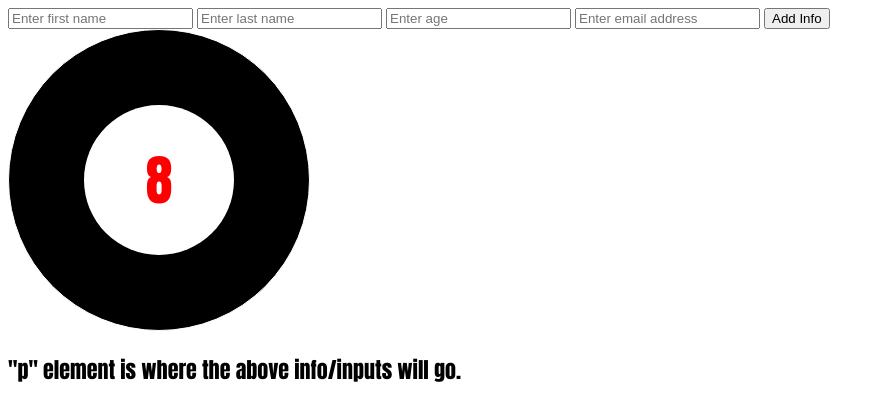
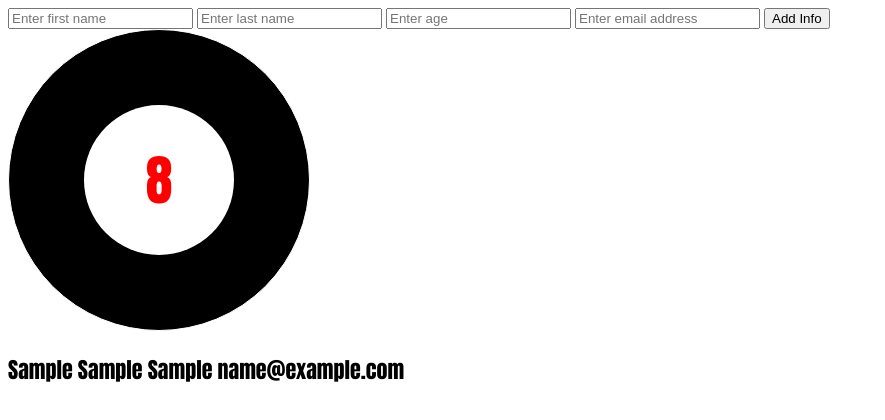
Before and after one commit to webgal-ada/CollectData8ball, a plain HTML site: page index.html in a window 1280 px wide. Both pictures are taken after typing "Sample", "Sample", "Sample", "name@example.com" into the empty fields and a click on the button "Add Info". Shown: the whole page, without its empty margins (0-885 px from the left). Drawn offline with Linux system fonts and the light colour scheme.

Commit message:
paragraph accepting input in one long line only:(

```diff
--- a/index.html
+++ b/index.html
@@ -7,7 +7,6 @@
     <link href="style.css" rel="stylesheet" type="text/css" />
   </head>
   <body>
-
     <input type="text" name="fortune" placeholder="Enter first name" />
     <input type="text" name="fortune" placeholder="Enter last name" />
     <input type="text" name="fortune" placeholder="Enter age" />
@@ -15,14 +14,14 @@
 
     <button id="add">Add Info</button>
 
-
     <article>
       <div>
         <p>8</p>
       </div>
     </article>
 
-    <p>"p" element is where the above info/inputs will go.</p><br>
+    <p id="show"></p>
+    <br />
 
     <script src="script.js"></script>
   </body>
--- a/script.js
+++ b/script.js
@@ -11,12 +11,12 @@ let arr = [];
   function showArr() {
     var input = document.querySelectorAll("input");
     for(let i = 0; i < input.length; i++) {
-      input[i].value = '';
       let value = input[i].value;
-        para[1].append(value + " ");
+      input[i].value = "";
+
+      document.querySelectorAll("p")[1].append(value, " ");
 
 
   }
  }
-
 btn.addEventListener('click', showArr)
```
